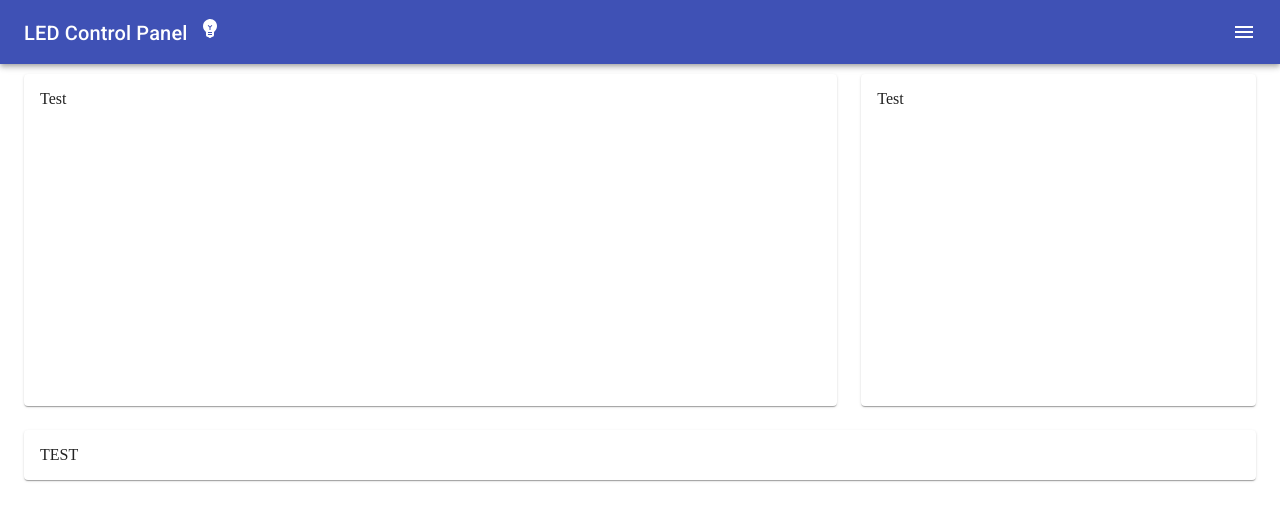
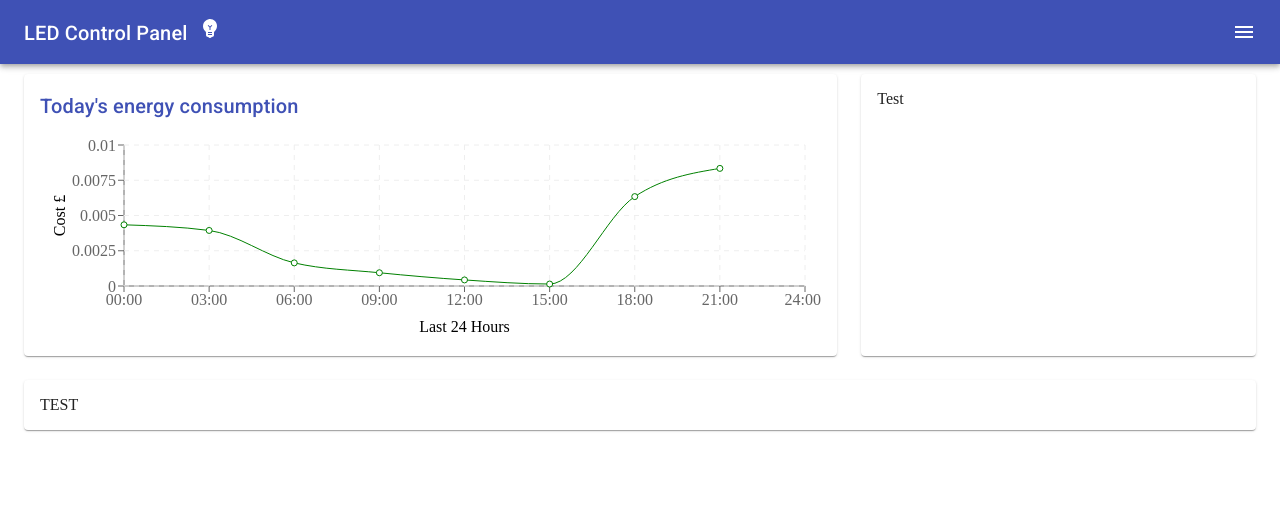
Before and after one commit to oczkowski/LEDControlDashboard, a React (Create React App) app: page / in a window 1280 px wide. Shown: the top 520 px of the page. Built offline with nearby package versions, Linux system fonts and the light colour scheme.

Commit message:
Sample spending chart

```diff
--- a/package.json
+++ b/package.json
@@ -10,6 +10,7 @@
     "react-redux": "^7.1.1",
     "react-router-dom": "^5.1.2",
     "react-scripts": "3.2.0",
+    "recharts": "^1.8.3",
     "redux": "^4.0.4",
     "redux-thunk": "^2.3.0"
   },
--- a/src/components/dashboard/index.js
+++ b/src/components/dashboard/index.js
@@ -4,6 +4,8 @@ import clsx from 'clsx';
 import { makeStyles } from '@material-ui/core/styles';
 import Grid from '@material-ui/core/Grid';
 import Paper from '@material-ui/core/Paper';
+// Components
+import Chart from '../utilities/Chart';
 
 const useStyles = makeStyles(theme => ({
     root: {
@@ -16,7 +18,7 @@ const useStyles = makeStyles(theme => ({
         flexDirection: 'column'
     },
     fixedHeight: {
-        height: 300
+        height: 250
     }
 }));
 
@@ -28,7 +30,13 @@ export default props => {
         <Grid container spacing={3}>
             {/* Chart */}
             <Grid item xs={12} md={7} lg={8}>
-                <Paper className={fixedHeightPaper}>Test</Paper>
+                <Paper className={fixedHeightPaper}>
+                    <Chart
+                        title="Today's energy consumption"
+                        y="Cost £"
+                        x="Last 24 Hours"
+                    />
+                </Paper>
             </Grid>
             {/* Recent Deposits */}
             <Grid item xs={12} md={5} lg={4}>
--- /dev/null
+++ b/src/components/utilities/Chart.js
@@ -0,0 +1,79 @@
+import React from 'react';
+import {
+    LineChart,
+    Line,
+    XAxis,
+    YAxis,
+    Label,
+    ResponsiveContainer,
+    CartesianGrid
+} from 'recharts';
+import Typography from '@material-ui/core/Typography';
+
+// Generate Sales Data
+function createData(time, amount) {
+    return { time, amount };
+}
+
+const data = [
+    createData('00:00', 0.00434),
+    createData('03:00', 0.00394),
+    createData('06:00', 0.00164),
+    createData('09:00', 0.00094),
+    createData('12:00', 0.00043),
+    createData('15:00', 0.00014),
+    createData('18:00', 0.00634),
+    createData('21:00', 0.00834),
+    createData('24:00', undefined)
+];
+
+export default props => {
+    return (
+        <React.Fragment>
+            <Typography
+                component="h2"
+                variant="h6"
+                color="primary"
+                gutterBottom
+            >
+                {props.title}
+            </Typography>
+            <ResponsiveContainer>
+                <LineChart
+                    data={data}
+                    margin={{
+                        top: 16,
+                        right: 16,
+                        bottom: 24,
+                        left: 24
+                    }}
+                >
+                    <XAxis dataKey="time">
+                        <Label
+                            position="bottom"
+                            style={{ textAnchor: 'middle' }}
+                        >
+                            {props.x}
+                        </Label>
+                    </XAxis>
+                    <YAxis>
+                        <Label
+                            angle={270}
+                            position="left"
+                            style={{ textAnchor: 'middle' }}
+                        >
+                            {props.y}
+                        </Label>
+                    </YAxis>
+                    <CartesianGrid stroke="#eee" strokeDasharray="5 5" />
+                    <Line
+                        type="monotone"
+                        dataKey="amount"
+                        stroke="green"
+                        dot={true}
+                    />
+                </LineChart>
+            </ResponsiveContainer>
+        </React.Fragment>
+    );
+};
```
Also changed, not shown: 1 other file (tests, documents, lock files or other folders).
